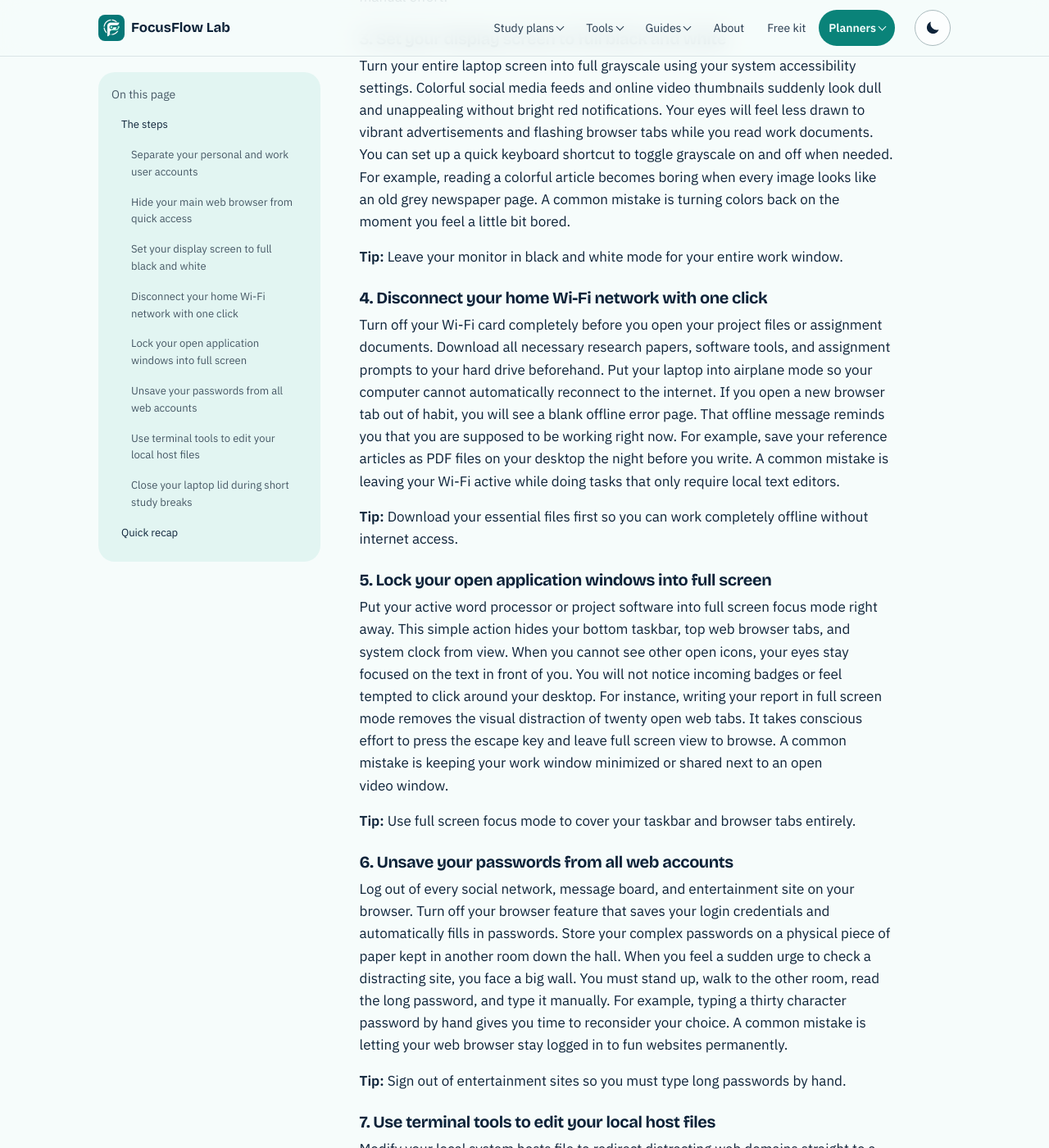
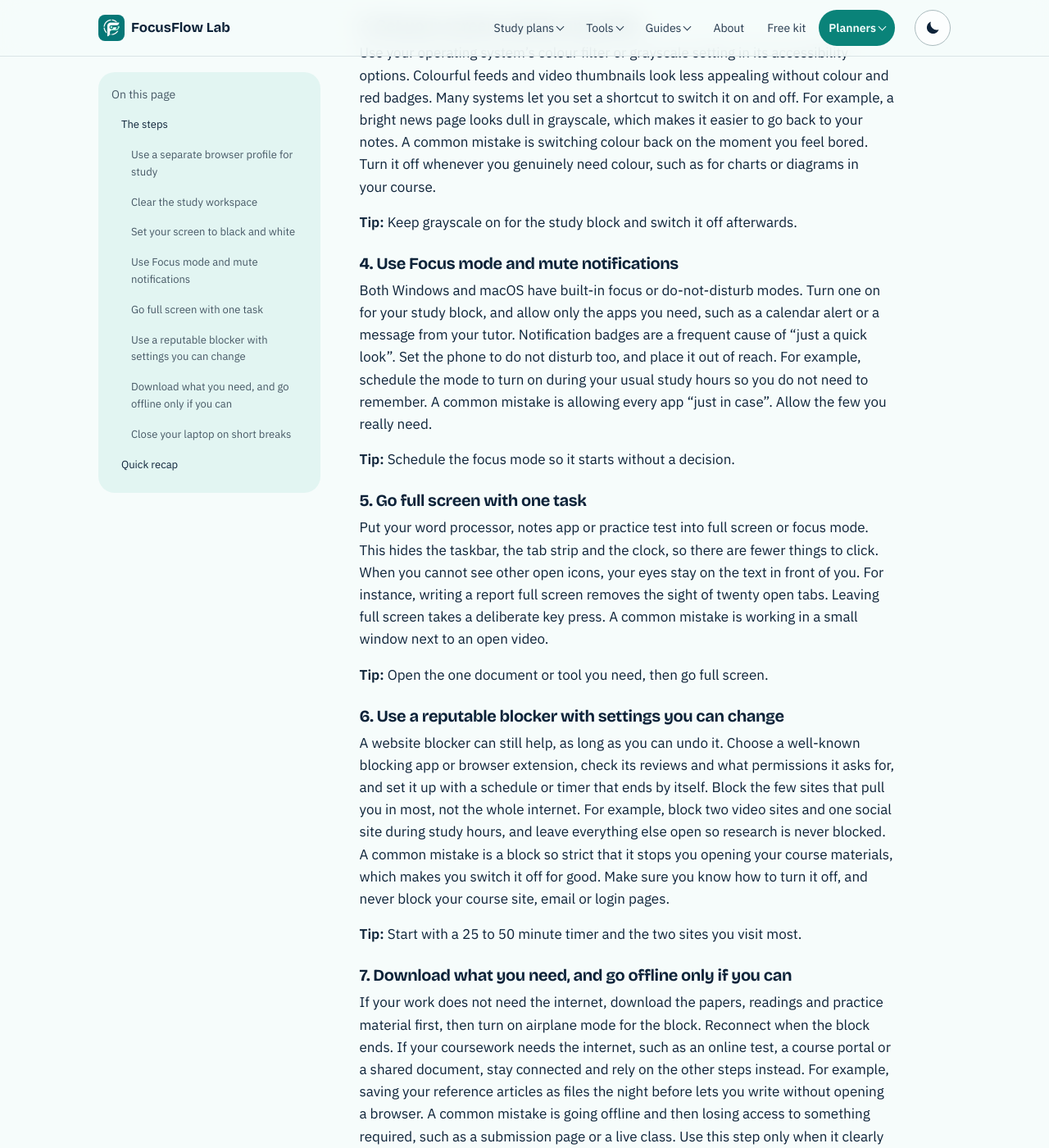
Before and after one commit to focusflowlab/focusflowlab.github.io, a Jekyll site: the page built from _guides/why-website-blockers-fail.md, in a window 1280 px wide and 1400 px high, scrolled down 1334 px. Shown: the whole window at 82% size. Built offline with Jekyll 4.4.1, drawn with Linux system fonts in a browser that asks for light colours; some of the changed text lies outside the part shown.

Commit message:
Privacy: exam label on all signup forms stated accurately; blockers guide: remove password/autofill/hosts-file advice, reversible friction steps
Co-Authored-By: Claude Sonnet 5.5 <noreply@anthropic.com>

```diff
--- a/_guides/why-website-blockers-fail.md
+++ b/_guides/why-website-blockers-fail.md
@@ -14,57 +14,60 @@ Here is how to build computer focus using real system limits.
 
 ## The steps
 
-### 1. Separate your personal and work user accounts
+No single step below works for everyone, and none is a guarantee. The idea is distance and friction instead of willpower: make a distraction a few steps away rather than one click away. Keep every change easy to undo, so you never lock yourself out of an account, a login page or coursework you need.
 
-Start by creating two separate local user accounts on your laptop operating system. Name one account for focused work and the other account for personal relaxation. Keep all your video games, social media logins, and entertainment apps strictly on your personal profile. Keep your work profile completely clean with only essential software installed. When you need to study, sign out of your personal profile entirely. Logging out forces you to type a password and wait for the system to switch profiles. That small delay breaks the automatic habit of opening fun apps while you work. For example, if you want to watch videos, you must save your work and switch accounts first. A common mistake is leaving your personal account logged in, which lets you switch back too easily.
+### 1. Use a separate browser profile for study
 
-**Tip:** Log out of your personal profile completely before starting any work session.
+Create a second profile in the browser you already use, and name it something like "Study". Keep your social media, video and shopping logins in your personal profile only. In the study profile, sign in only to what you need: your course site, email and notes. Switching to the personal profile now takes a deliberate click instead of a stray tab. For example, you can open your study profile for a block and leave your personal profile closed. A common mistake is signing in to everything in both profiles, which removes the friction. Keep using your password manager and autofill in both. They keep your accounts safe and cost you almost no time.
 
-### 2. Hide your main web browser from quick access
+**Tip:** Pin the study profile to your taskbar and leave the personal one unpinned.
 
-Remove your primary web browser shortcut from your desktop screen and main taskbar. Hide the application inside a deep subfolder buried on your hard drive. Set a basic, stripped down browser as your default option for opening links. Strip that default browser of all saved passwords, auto-fill data, and personal bookmarks. When you click a link while working, it opens in a plain window with no easy shortcuts. If you want to visit your favorite distracting sites, you must search through folders to open your main browser. For instance, you will have to open your file manager, click through three subfolders, and launch the file manually. A common mistake is keeping browser shortcuts pinned right to your taskbar where your mouse naturally clicks.
+### 2. Clear the study workspace
 
-**Tip:** Keep your primary browser hidden inside nested folders so opening it takes manual effort.
+Close tabs you are not using and remove entertainment shortcuts and bookmarks from the study profile. Move distracting apps off your desktop, dock or taskbar, but leave them installed so nothing breaks. When you open the browser for work, you should see only work. For instance, a study profile with three bookmarks (your course page, your notes and your practice questions) leaves little to wander into. A common mistake is deleting things you will want later. Moving or hiding them is enough and is easy to reverse.
 
-### 3. Set your display screen to full black and white
+**Tip:** Start each block with only the tabs that block needs.
 
-Turn your entire laptop screen into full grayscale using your system accessibility settings. Colorful social media feeds and online video thumbnails suddenly look dull and unappealing without bright red notifications. Your eyes will feel less drawn to vibrant advertisements and flashing browser tabs while you read work documents. You can set up a quick keyboard shortcut to toggle grayscale on and off when needed. For example, reading a colorful article becomes boring when every image looks like an old grey newspaper page. A common mistake is turning colors back on the moment you feel a little bit bored.
+### 3. Set your screen to black and white
 
-**Tip:** Leave your monitor in black and white mode for your entire work window.
+Use your operating system's colour filter or grayscale setting in its accessibility options. Colourful feeds and video thumbnails look less appealing without colour and red badges. Many systems let you set a shortcut to switch it on and off. For example, a bright news page looks dull in grayscale, which makes it easier to go back to your notes. A common mistake is switching colour back on the moment you feel bored. Turn it off whenever you genuinely need colour, such as for charts or diagrams in your course.
 
-### 4. Disconnect your home Wi-Fi network with one click
+**Tip:** Keep grayscale on for the study block and switch it off afterwards.
 
-Turn off your Wi-Fi card completely before you open your project files or assignment documents. Download all necessary research papers, software tools, and assignment prompts to your hard drive beforehand. Put your laptop into airplane mode so your computer cannot automatically reconnect to the internet. If you open a new browser tab out of habit, you will see a blank offline error page. That offline message reminds you that you are supposed to be working right now. For example, save your reference articles as PDF files on your desktop the night before you write. A common mistake is leaving your Wi-Fi active while doing tasks that only require local text editors.
+### 4. Use Focus mode and mute notifications
 
-**Tip:** Download your essential files first so you can work completely offline without internet access.
+Both Windows and macOS have built-in focus or do-not-disturb modes. Turn one on for your study block, and allow only the apps you need, such as a calendar alert or a message from your tutor. Notification badges are a frequent cause of "just a quick look". Set the phone to do not disturb too, and place it out of reach. For example, schedule the mode to turn on during your usual study hours so you do not need to remember. A common mistake is allowing every app "just in case". Allow the few you really need.
 
-### 5. Lock your open application windows into full screen
+**Tip:** Schedule the focus mode so it starts without a decision.
 
-Put your active word processor or project software into full screen focus mode right away. This simple action hides your bottom taskbar, top web browser tabs, and system clock from view. When you cannot see other open icons, your eyes stay focused on the text in front of you. You will not notice incoming badges or feel tempted to click around your desktop. For instance, writing your report in full screen mode removes the visual distraction of twenty open web tabs. It takes conscious effort to press the escape key and leave full screen view to browse. A common mistake is keeping your work window minimized or shared next to an open video window.
+### 5. Go full screen with one task
 
-**Tip:** Use full screen focus mode to cover your taskbar and browser tabs entirely.
+Put your word processor, notes app or practice test into full screen or focus mode. This hides the taskbar, the tab strip and the clock, so there are fewer things to click. When you cannot see other open icons, your eyes stay on the text in front of you. For instance, writing a report full screen removes the sight of twenty open tabs. Leaving full screen takes a deliberate key press. A common mistake is working in a small window next to an open video.
 
-### 6. Unsave your passwords from all web accounts
+**Tip:** Open the one document or tool you need, then go full screen.
 
-Log out of every social network, message board, and entertainment site on your browser. Turn off your browser feature that saves your login credentials and automatically fills in passwords. Store your complex passwords on a physical piece of paper kept in another room down the hall. When you feel a sudden urge to check a distracting site, you face a big wall. You must stand up, walk to the other room, read the long password, and type it manually. For example, typing a thirty character password by hand gives you time to reconsider your choice. A common mistake is letting your web browser stay logged in to fun websites permanently.
+### 6. Use a reputable blocker with settings you can change
 
-**Tip:** Sign out of entertainment sites so you must type long passwords by hand.
+A website blocker can still help, as long as you can undo it. Choose a well-known blocking app or browser extension, check its reviews and what permissions it asks for, and set it up with a schedule or timer that ends by itself. Block the few sites that pull you in most, not the whole internet. For example, block two video sites and one social site during study hours, and leave everything else open so research is never blocked. A common mistake is a block so strict that it stops you opening your course materials, which makes you switch it off for good. Make sure you know how to turn it off, and never block your course site, email or login pages.
 
-### 7. Use terminal tools to edit your local host files
+**Tip:** Start with a 25 to 50 minute timer and the two sites you visit most.
 
-Modify your local system hosts file to redirect distracting web domains straight to a blank page. Unlike simple browser extensions, system level blocks cannot be bypassed with a simple click in browser menus. Removing these blocks requires opening your system command line and typing specific administrative override text. That technical step creates a huge physical hurdle when you feel like wasting time online. For instance, trying to visit a news site will simply load a plain blank screen on your computer. You will have to restart your computer or run administrative commands to undo the restriction. A common mistake is relying on lightweight browser extensions that you can disable in two simple clicks.
+### 7. Download what you need, and go offline only if you can
 
-**Tip:** Block unwanted domains inside your local computer settings rather than simple web browser extensions.
+If your work does not need the internet, download the papers, readings and practice material first, then turn on airplane mode for the block. Reconnect when the block ends. If your coursework needs the internet, such as an online test, a course portal or a shared document, stay connected and rely on the other steps instead. For example, saving your reference articles as files the night before lets you write without opening a browser. A common mistake is going offline and then losing access to something required, such as a submission page or a live class. Use this step only when it clearly fits the task.
 
-### 8. Close your laptop lid during short study breaks
+**Tip:** Decide before the block whether you need the internet, and plan to reconnect on your break.
 
-Shut your laptop lid completely whenever you step away from your desk for a brief break. Walking away from an open glowing screen makes it easy to sit back down and browse endlessly. Closing the lid puts your computer to sleep and locks your active screen behind your system password. When you return to your desk, you must consciously unlock your machine to resume your session. For example, taking a five minute water break with a shut laptop keeps your mind off open tabs. You come back ready to type your password and dive straight back into your main task. A common mistake is leaving your laptop wide open with bright tabs visible while you rest.
+### 8. Close your laptop on short breaks
 
-**Tip:** Shut your laptop screen every time you step away to preserve your working momentum.
+Close the lid, or lock the screen, when you step away for a short break. Walking away from an open screen makes it easy to sit back down and browse. Locking it with your normal login means you come back deliberately and unlock it, rather than drifting back to open tabs. For example, a five minute water break with the lid closed keeps your attention off your tabs. A common mistake is leaving the screen open with bright tabs showing while you rest.
+
+**Tip:** Stand up and move away from the screen during breaks.
 
 ## Quick recap
 
-- Separate your personal and work profiles completely to add system friction.
-- Turn off Wi-Fi and hide browser shortcuts to stay focused on your work.
+- Add friction, not extra risk: a study browser profile, a clean workspace and a focus mode.
+- Keep your password manager and autofill on, and keep every restriction reversible.
+- Use a reputable blocker with a timer, and go offline only when your work allows it.
 
-Hard limits on your laptop make real focus automatic every single day.
+Distance and friction work better than willpower alone, and none of them is a guarantee.
--- a/privacy.html
+++ b/privacy.html
@@ -237,7 +237,7 @@
 </ul>
 <h2 id="focusflow-lab-email-list-and-shop">Email list</h2>
 <p>When you sign up for the free Study Focus Kit, we collect your email address. Our email provider, MailerLite, also records technical details of the signup, such as the time and your IP address, as a record of your consent.</p>
-<p>We use your address to send the kit, a short series of study emails, and occasional study tips and news about FocusFlow Lab planners. If you choose an exam on the signup form (it is optional, and some pages fill it in for the exam they are about), we store it with your email so the planner news we send is relevant to you. You confirm your address before we send anything. Every email has an unsubscribe link; unsubscribing stops all of them. MailerLite may also record whether emails are opened or links clicked, which helps us see which emails are useful.</p>
+<p>We use your address to send the kit, a short series of study emails, and occasional study tips and news about FocusFlow Lab planners. Every signup form sends your email address. It also sends an exam label, which MailerLite stores with your email so the planner news we send is relevant to you. On the home page you can optionally choose the exam yourself. On the exam study-plan pages (NCLEX-RN, NCLEX-PN, MCAT, USMLE Step 1, PANCE, NAPLEX, DAT, GRE, GMAT Focus, LSAT, CPA FAR, CPA AUD, CPA REG and ATI TEAS) and on the guides for those exams, the form adds the label for that page automatically, without asking you to choose it. Nothing else, such as your name, is collected by these forms. You confirm your address before we send anything. Every email has an unsubscribe link; unsubscribing stops all of them. MailerLite may also record whether emails are opened or links clicked, which helps us see which emails are useful.</p>
 <p>Your address is stored with MailerLite, which processes it on our behalf under its own <a href="https://www.mailerlite.com/legal/privacy-policy" rel="noopener">privacy policy</a>. We don’t sell, rent or share it with anyone else. If you unsubscribe or don’t open our emails for a long time, we delete your address within 12 months. The signup form only contacts MailerLite when you press the button.</p>
 <h2 id="purchases">Purchases</h2>
 <p>Paid planners are sold through Gumroad, which acts as the merchant of record: it handles checkout, payment, tax and invoices under its own <a href="https://gumroad.com/privacy" rel="noopener">privacy policy</a>. Your card details go directly to Gumroad and its payment processors. We never see or store them. We receive your name, email address, country and order details, which we use to deliver your download, handle refunds and answer support questions, and keep as long as needed for tax and accounting records.</p>
```
